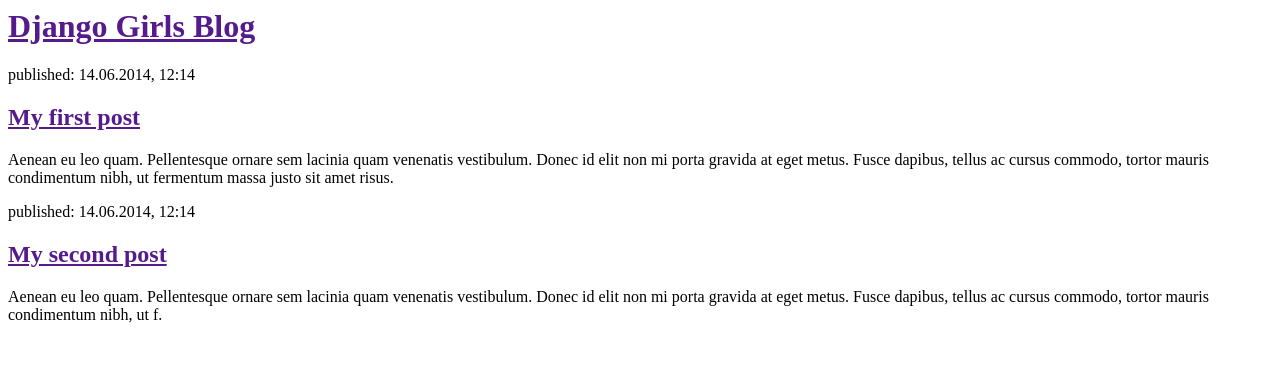
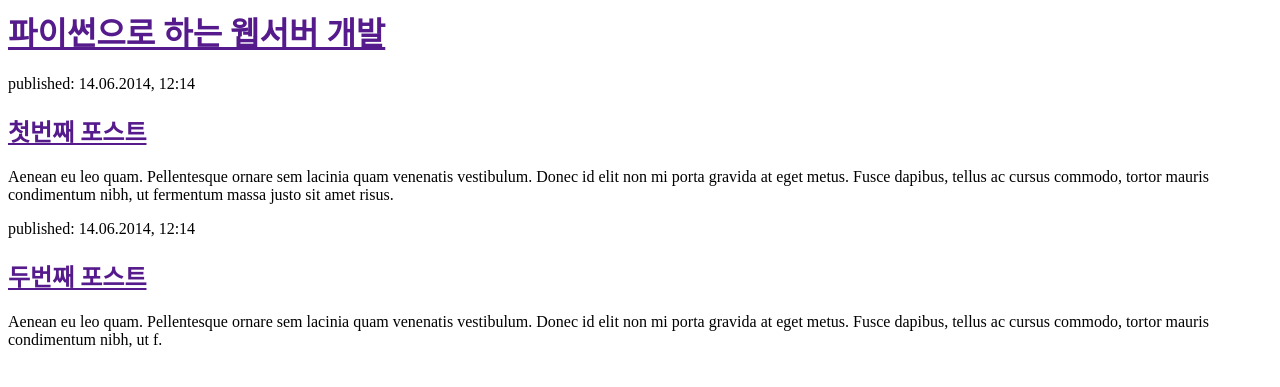
Before and after one commit to solsollala/project4future, a Django app: page / in a window 1280 px wide. Shown: the top 387 px of the page. Run offline with Django 3.2, Linux system fonts and the light colour scheme.

Commit message:
커밋 연습

```diff
--- a/blog/templates/blog/post_list.html
+++ b/blog/templates/blog/post_list.html
@@ -4,18 +4,18 @@
     </head>
     <body>
         <div>
-            <h1><a href="">Django Girls Blog</a></h1>
+            <h1><a href="">파이썬으로 하는 웹서버 개발</a></h1>
         </div>
 
         <div>
             <p>published: 14.06.2014, 12:14</p>
-            <h2><a href="">My first post</a></h2>
+            <h2><a href="">첫번째 포스트</a></h2>
             <p>Aenean eu leo quam. Pellentesque ornare sem lacinia quam venenatis vestibulum. Donec id elit non mi porta gravida at eget metus. Fusce dapibus, tellus ac cursus commodo, tortor mauris condimentum nibh, ut fermentum massa justo sit amet risus.</p>
         </div>
 
         <div>
             <p>published: 14.06.2014, 12:14</p>
-            <h2><a href="">My second post</a></h2>
+            <h2><a href="">두번째 포스트</a></h2>
             <p>Aenean eu leo quam. Pellentesque ornare sem lacinia quam venenatis vestibulum. Donec id elit non mi porta gravida at eget metus. Fusce dapibus, tellus ac cursus commodo, tortor mauris condimentum nibh, ut f.</p>
         </div>
     </body>
```
